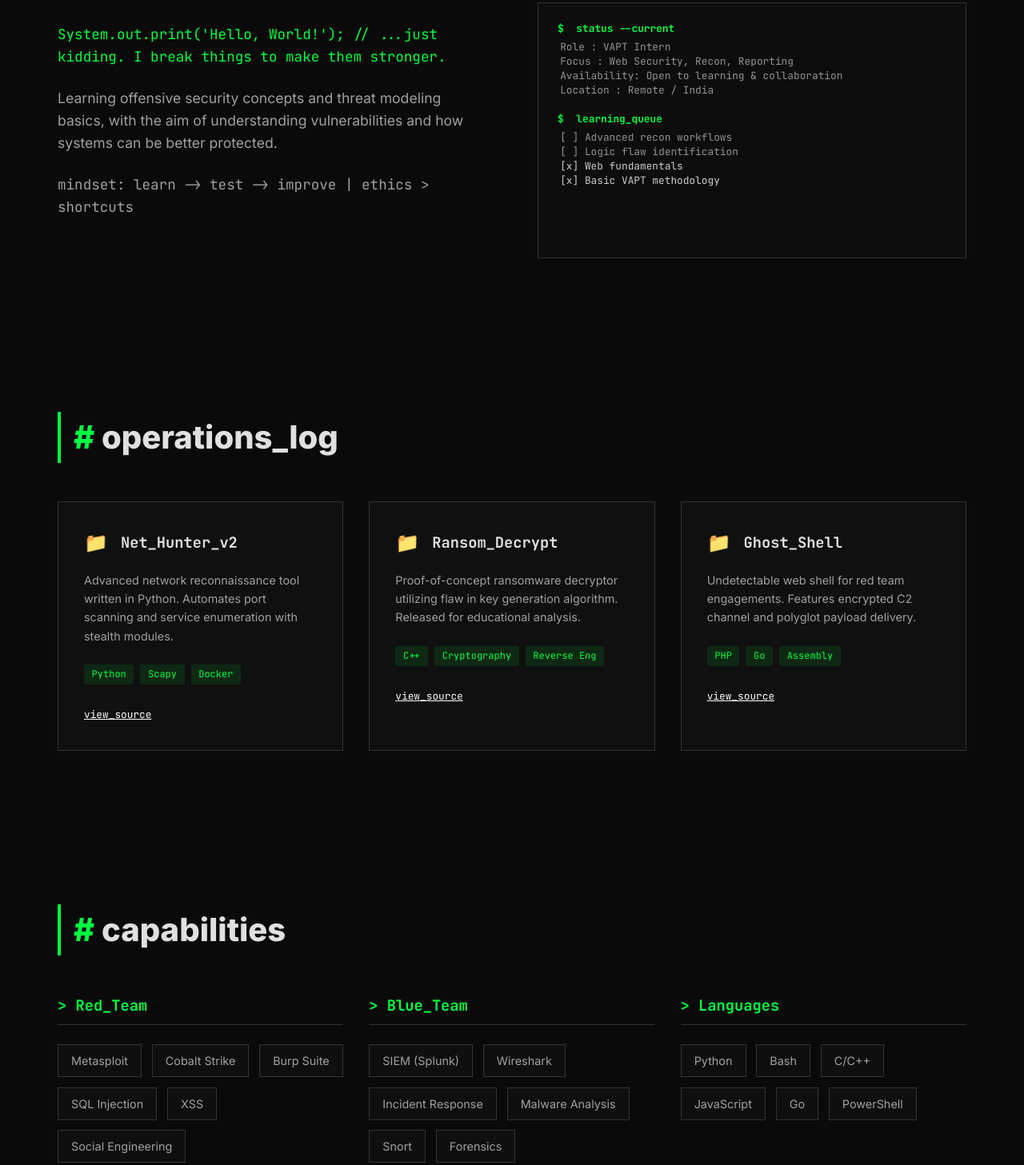
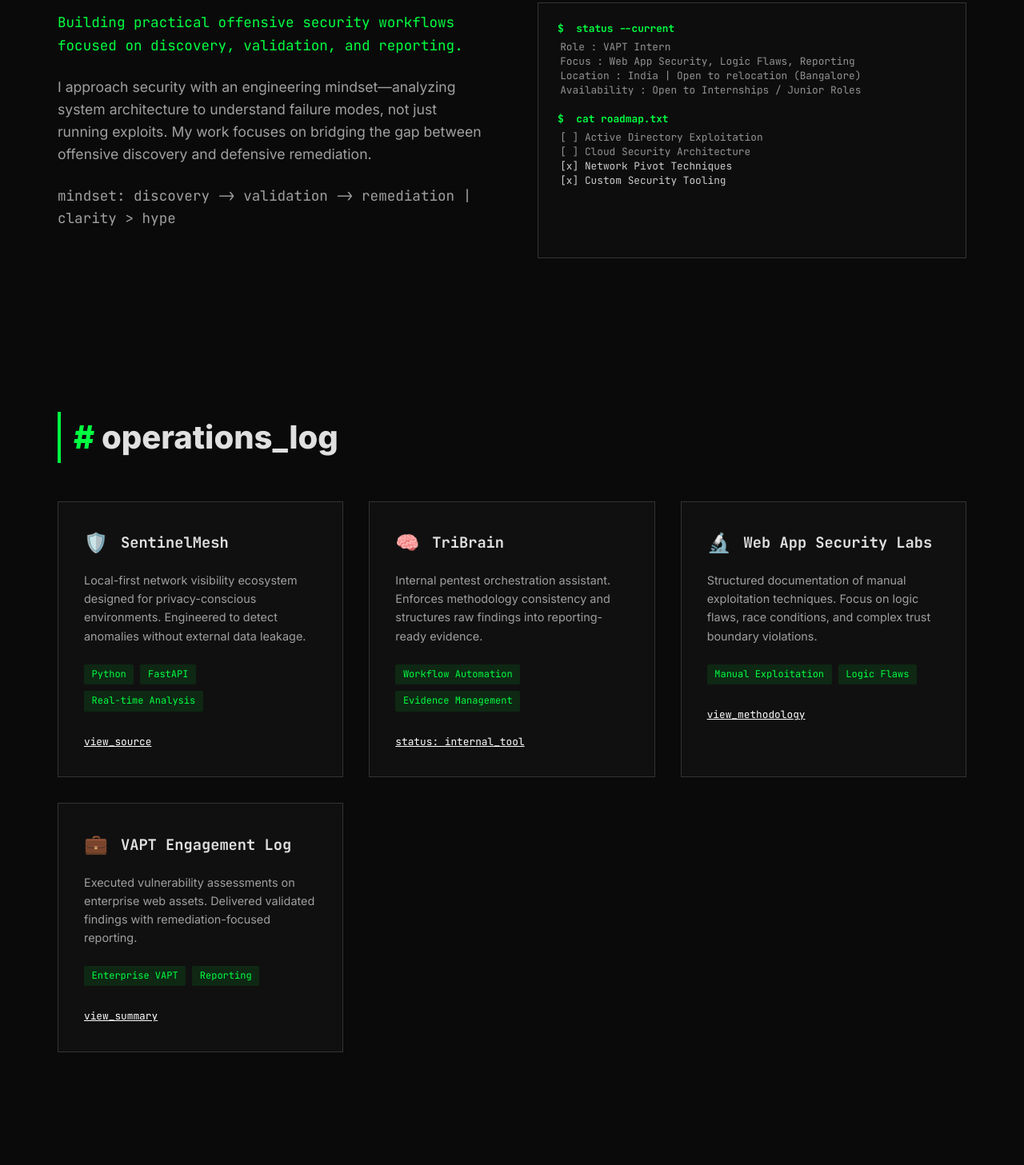
Before and after one commit to AdrianA0832/AdrianA0832.github.io, a plain HTML site: page index.html in a window 1280 px wide. Shown: the part 1005-2462 px from the top of the page at 80% size. Drawn offline with Linux system fonts and the light colour scheme.

Commit message:
Add files via upload

```diff
--- a/index.html
+++ b/index.html
@@ -48,13 +48,13 @@
             <h2 class="section-title"><span class="hash">#</span> whoami</h2>
             <div class="about-grid">
                 <div class="about-text">
-                    <p class="typewriter-text" id="bio-text">System.out.print('Hello, World!'); // ...just kidding. I
-                        break things to make them stronger.</p>
-                    <p class="scroll-reveal">Learning offensive security concepts and threat modeling basics,
-                        with the aim of understanding vulnerabilities and how systems
-                        can be better protected.</p>
-                    <p class="terminal-text" style="margin-top: 1rem;">mindset: learn -> test -> improve | ethics >
-                        shortcuts</p>
+                    <p class="typewriter-text" id="bio-text">Building practical offensive security workflows focused on
+                        discovery, validation, and reporting.</p>
+                    <p class="scroll-reveal">I approach security with an engineering mindset—analyzing system
+                        architecture to understand failure modes, not just running exploits. My work focuses on bridging
+                        the gap between offensive discovery and defensive remediation.</p>
+                    <p class="terminal-text" style="margin-top: 1rem;">mindset: discovery -> validation -> remediation |
+                        clarity > hype</p>
                 </div>
                 <div class="profile-card status-panel">
                     <div class="terminal-session">
@@ -63,19 +63,18 @@
                         </div>
                         <div class="command-output">
                             <span class="output-line">Role : VAPT Intern</span>
-                            <span class="output-line">Focus : Web Security, Recon, Reporting</span>
-                            <span class="output-line">Availability: Open to learning & collaboration</span>
-                            <span class="output-line">Location : Remote / India</span>
+                            <span class="output-line">Focus : Web App Security, Logic Flaws, Reporting</span>
+                            <span class="output-line">Location : India | Open to relocation (Bangalore)</span>
+                            <span class="output-line">Availability : Open to Internships / Junior Roles</span>
                         </div>
-
                         <div class="command-line">
-                            <span class="prompt">$</span> learning_queue
+                            <span class="prompt">$</span> cat roadmap.txt
                         </div>
                         <div class="command-output">
-                            <span class="output-line">[ ] Advanced recon workflows</span>
-                            <span class="output-line">[ ] Logic flaw identification</span>
-                            <span class="output-line chk-done">[x] Web fundamentals</span>
-                            <span class="output-line chk-done">[x] Basic VAPT methodology</span>
+                            <span class="output-line">[ ] Active Directory Exploitation</span>
+                            <span class="output-line">[ ] Cloud Security Architecture</span>
+                            <span class="output-line chk-done">[x] Network Pivot Techniques</span>
+                            <span class="output-line chk-done">[x] Custom Security Tooling</span>
                         </div>
                     </div>
                 </div>
@@ -85,41 +84,61 @@
         <section id="projects" class="container section">
             <h2 class="section-title"><span class="hash">#</span> operations_log</h2>
             <div class="projects-grid">
+                <!-- Project 1: SentinelMesh (Centerpiece) -->
                 <article class="project-card">
                     <div class="card-header">
-                        <span class="folder-icon">📁</span>
-                        <h3>Net_Hunter_v2</h3>
+                        <span class="folder-icon">🛡️</span>
+                        <h3>SentinelMesh</h3>
                     </div>
-                    <p>Advanced network reconnaissance tool written in Python. Automates port scanning and service
-                        enumeration with stealth modules.</p>
+                    <p>Local-first network visibility ecosystem designed for privacy-conscious environments. Engineered
+                        to detect anomalies without external data leakage.</p>
                     <div class="tech-stack">
-                        <span>Python</span><span>Scapy</span><span>Docker</span>
+                        <span>Python</span><span>FastAPI</span><span>Real-time Analysis</span>
                     </div>
-                    <a href="#" class="src-link">view_source</a>
+                    <a href="https://github.com/AdrianA0832/SentinelMesh" target="_blank"
+                        class="src-link">view_source</a>
                 </article>
+
+                <!-- Project 2: TriBrain -->
                 <article class="project-card">
                     <div class="card-header">
-                        <span class="folder-icon">📁</span>
-                        <h3>Ransom_Decrypt</h3>
+                        <span class="folder-icon">🧠</span>
+                        <h3>TriBrain</h3>
                     </div>
-                    <p>Proof-of-concept ransomware decryptor utilizing flaw in key generation algorithm. Released for
-                        educational analysis.</p>
+                    <p>Internal pentest orchestration assistant. Enforces methodology consistency and structures raw
+                        findings into reporting-ready evidence.</p>
                     <div class="tech-stack">
-                        <span>C++</span><span>Cryptography</span><span>Reverse Eng</span>
+                        <span>Workflow Automation</span><span>Evidence Management</span>
                     </div>
-                    <a href="#" class="src-link">view_source</a>
+                    <a href="#" class="src-link">status: internal_tool</a>
                 </article>
+
+                <!-- Project 3: Labs -->
                 <article class="project-card">
                     <div class="card-header">
-                        <span class="folder-icon">📁</span>
-                        <h3>Ghost_Shell</h3>
+                        <span class="folder-icon">🔬</span>
+                        <h3>Web App Security Labs</h3>
                     </div>
-                    <p>Undetectable web shell for red team engagements. Features encrypted C2 channel and polyglot
-                        payload delivery.</p>
+                    <p>Structured documentation of manual exploitation techniques. Focus on logic flaws, race
+                        conditions, and complex trust boundary violations.</p>
                     <div class="tech-stack">
-                        <span>PHP</span><span>Go</span><span>Assembly</span>
+                        <span>Manual Exploitation</span><span>Logic Flaws</span>
                     </div>
-                    <a href="#" class="src-link">view_source</a>
+                    <a href="#" class="src-link">view_methodology</a>
+                </article>
+
+                <!-- Project 4: Internship -->
+                <article class="project-card">
+                    <div class="card-header">
+                        <span class="folder-icon">💼</span>
+                        <h3>VAPT Engagement Log</h3>
+                    </div>
+                    <p>Executed vulnerability assessments on enterprise web assets. Delivered validated findings with
+                        remediation-focused reporting.</p>
+                    <div class="tech-stack">
+                        <span>Enterprise VAPT</span><span>Reporting</span>
+                    </div>
+                    <a href="#" class="src-link">view_summary</a>
                 </article>
             </div>
         </section>
@@ -130,22 +149,27 @@
                 <div class="skill-category">
                     <h3>> Red_Team</h3>
                     <div class="skill-tags">
-                        <span>Metasploit</span><span>Cobalt Strike</span><span>Burp Suite</span>
-                        <span>SQL Injection</span><span>XSS</span><span>Social Engineering</span>
+                        <span title="Nmap, Amass, Subfinder">Attack surface mapping</span>
+                        <span title="Burp Suite, Manual Testing">Manual vulnerability validation</span>
+                        <span title="Business Logic Testing">Logic flaw discovery</span>
+                        <span title="PoC Development">Report-grade reproduction</span>
                     </div>
                 </div>
                 <div class="skill-category">
                     <h3>> Blue_Team</h3>
                     <div class="skill-tags">
-                        <span>SIEM (Splunk)</span><span>Wireshark</span><span>Incident Response</span>
-                        <span>Malware Analysis</span><span>Snort</span><span>Forensics</span>
+                        <span title="Splunk, ELK">Log-based attack detection</span>
+                        <span title="TheHive, Cortex">Incident triage workflows</span>
+                        <span title="Wireshark, Zeek">Traffic anomaly analysis</span>
                     </div>
                 </div>
                 <div class="skill-category">
-                    <h3>> Languages</h3>
+                    <h3>> Builder_Mode</h3>
                     <div class="skill-tags">
-                        <span>Python</span><span>Bash</span><span>C/C++</span>
-                        <span>JavaScript</span><span>Go</span><span>PowerShell</span>
+                        <span title="Python, Go">Security tooling development</span>
+                        <span title="Bash, APIs">Recon/report automation</span>
+                        <span title="FastAPI, SQLite">Local-first monitoring systems</span>
+                        <span title="HTML/CSS, CLI Design">UX for security engineers</span>
                     </div>
                 </div>
             </div>
@@ -260,8 +284,7 @@
                     <div class="terminal-body">
                         <div class="terminal-log">
                             <p>> establishing secure channel...</p>
-                            <p>> identity: cybersecurity_student</p>
-                            <p>> intent: professional_contact</p>
+                            <p>> identity: security_engineer</p>
                             <p class="status-ready">> status: ready</p>
                         </div>
 
@@ -271,11 +294,8 @@
                             <!-- Spam protection -->
                             <input type="hidden" name="_captcha" value="false">
                             <input type="text" name="_honey" style="display:none">
-
-                            <!-- Email configuration -->
-                            <input type="hidden" name="_subject" value="New Secure Transmission from Portfolio">
+                            <input type="hidden" name="_subject" value="New Transmission from Portfolio">
                             <input type="hidden" name="_template" value="table">
-                            <!-- No redirect input needed for AJAX -->
 
                             <div class="form-group">
                                 <label>&gt; username:</label>
@@ -298,14 +318,8 @@
                         </form>
 
                         <div class="submission-feedback" id="feedback" style="display: none;">
-                            <p>Transmission logged.</p>
-                            <p>Response pending.</p>
-                        </div>
-
-                        <div class="privacy-notice">
-                            <p class="notice-header">[secure_notice]</p>
-                            <p>Minimal data collected. Honeypot-based spam protection enabled.</p>
-                            <p>Messages are delivered directly to my inbox.</p>
+                            <p>> Transmission logged.</p>
+                            <p>> Response pending.</p>
                         </div>
 
                         <div class="direct-contact">
--- a/script.js
+++ b/script.js
@@ -80,22 +80,39 @@ document.addEventListener('DOMContentLoaded', () => {
         });
     }
 
-    // --- Native Contact Form with Feedback ---
     const contactForm = document.querySelector('.terminal-form');
     if (contactForm) {
-        contactForm.addEventListener('submit', function () {
-            // Do NOT preventDefault() - allow native submission
-            // Do NOT use fetch/AJAX - use standard FormSubmit behavior
+        contactForm.addEventListener('submit', function (e) {
+            e.preventDefault(); // Prevent native redirect
 
-            // Visual Feedback Only:
-            // Hide the form and show the transmission message immediately
-            // while the browser handles the POST request.
+            const submitBtn = contactForm.querySelector('button[type="submit"]');
+            const originalBtnText = submitBtn.innerText;
+            submitBtn.innerText = 'SENDING...';
+            submitBtn.disabled = true;
 
-            contactForm.style.display = 'none';
-            const feedback = document.getElementById('feedback');
-            if (feedback) {
-                feedback.style.display = 'block';
-            }
+            const formData = new FormData(contactForm);
+
+            // Use fetch to post to FormSubmit
+            fetch(contactForm.action, {
+                method: 'POST',
+                body: formData,
+                headers: {
+                    'Accept': 'application/json'
+                }
+            })
+                .then(response => {
+                    // Hiding form and showing feedback regardless of strict 200 to ensure UX flow
+                    contactForm.style.display = 'none';
+                    const feedback = document.getElementById('feedback');
+                    if (feedback) {
+                        feedback.style.display = 'block';
+                    }
+                })
+                .catch(error => {
+                    console.error('Transmission failed:', error);
+                    submitBtn.innerText = 'TRANSMISSION FAILED - RETRY';
+                    submitBtn.disabled = false;
+                });
         });
     }
 });
```
